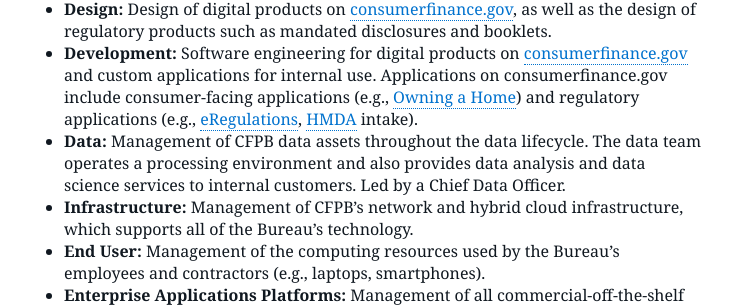
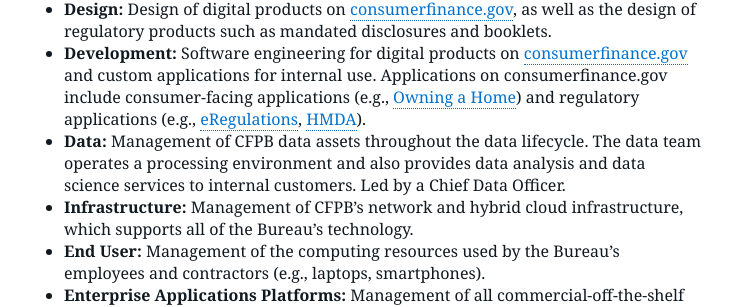
Before and after one commit to cfpb/cfpb.github.io, a Jekyll site: the page built from _posts/2016-04-22-next-cio.md, in a window 1280 px wide and 900 px high, scrolled down 1111 px. Shown: the part 152-459 px from the top of the window, without its empty margins (32-763 px from the left). Built offline with Jekyll 4.4.1, drawn with Linux system fonts in a browser that asks for light colours; nearby versions of some CDN libraries; some web fonts are replaced; comment, search, counter and statistics services are not loaded.

Commit message:
drop intake

```diff
--- a/_posts/2016-04-22-next-cio.md
+++ b/_posts/2016-04-22-next-cio.md
@@ -19,7 +19,7 @@
 The CIO oversees the following 8 functions, all of which support the Bureau’s mission or operations:
 
 - **Design:** Design of digital products on [consumerfinance.gov](http://consumerfinance.gov), as well as the design of regulatory products such as mandated disclosures and booklets.
-- **Development:** Software engineering for digital products on [consumerfinance.gov](http://consumerfinance.gov) and custom applications for internal use.  Applications on consumerfinance.gov include consumer-facing applications (e.g., [Owning a Home](http://www.consumerfinance.gov/owning-a-home)) and regulatory applications (e.g., [eRegulations](http://www.consumerfinance.gov/eregulations/), [HMDA](http://www.consumerfinance.gov/hmda/) intake).
+- **Development:** Software engineering for digital products on [consumerfinance.gov](http://consumerfinance.gov) and custom applications for internal use.  Applications on consumerfinance.gov include consumer-facing applications (e.g., [Owning a Home](http://www.consumerfinance.gov/owning-a-home)) and regulatory applications (e.g., [eRegulations](http://www.consumerfinance.gov/eregulations/), [HMDA](http://www.consumerfinance.gov/hmda/)).
 - **Data:**  Management of CFPB data assets throughout the data lifecycle. The data team operates a processing environment and also provides data analysis and data science services to internal customers. Led by a Chief Data Officer.
 - **Infrastructure:**  Management of CFPB’s network and hybrid cloud infrastructure, which supports all of the Bureau’s technology.
 - **End User:**  Management of the computing resources used by the Bureau’s employees and contractors (e.g., laptops, smartphones).
```
